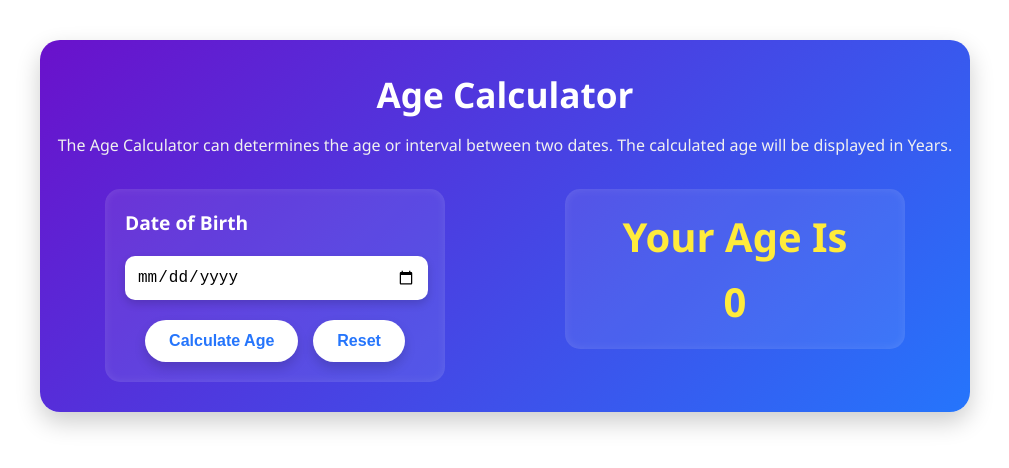
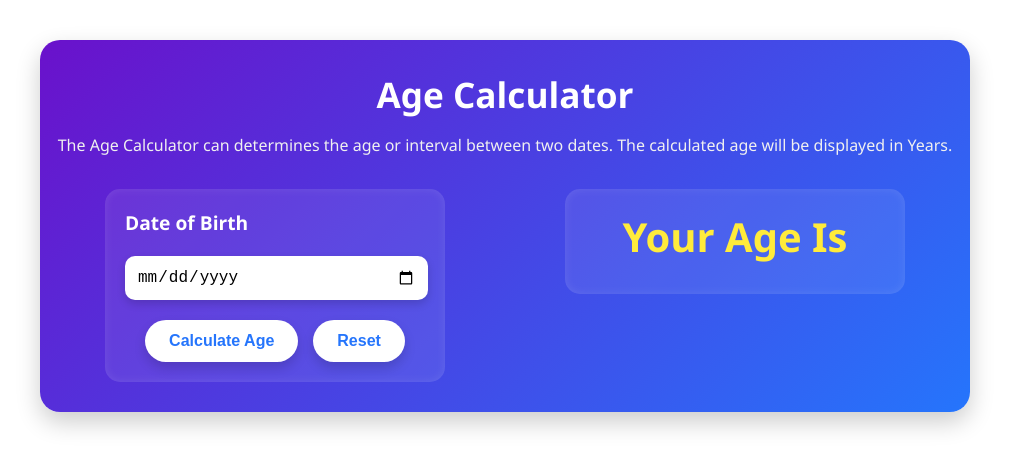
Before and after one commit to Afnan-coder/react-age-calculator, a React (Vite) app: page / in a window 1280 px wide. Shown: the top 468 px of the page, without its empty margins (135-1144 px from the left). Built offline with nearby package versions, Linux system fonts and the light colour scheme.

Commit message:
Update the calculateAge logic

```diff
--- a/src/components/AgeCalculator.jsx
+++ b/src/components/AgeCalculator.jsx
@@ -11,6 +11,10 @@ const AgeCalculator = () => {
         const today = new Date()
         const Userbirthdate = new Date(birthDate)
         const age = today.getFullYear() - Userbirthdate.getFullYear()
+        const monthDiff = today.getMonth() - Userbirthdate.getMonth()
+        if(monthDiff<0 || (monthDiff === 0 && today.getDate()<Userbirthdate.getDate())){
+            age--;
+        }
         setAge(age)
 
     }
@@ -38,7 +42,7 @@ const AgeCalculator = () => {
                     <div className="Container_middle_para">
                         <h1>Your Age Is</h1>
                     </div>
-                    <h1>{age}</h1>
+                    <h1>{age>0?`${age}`: ''}</h1>
                 </div>
             </div>
         </div>
```
